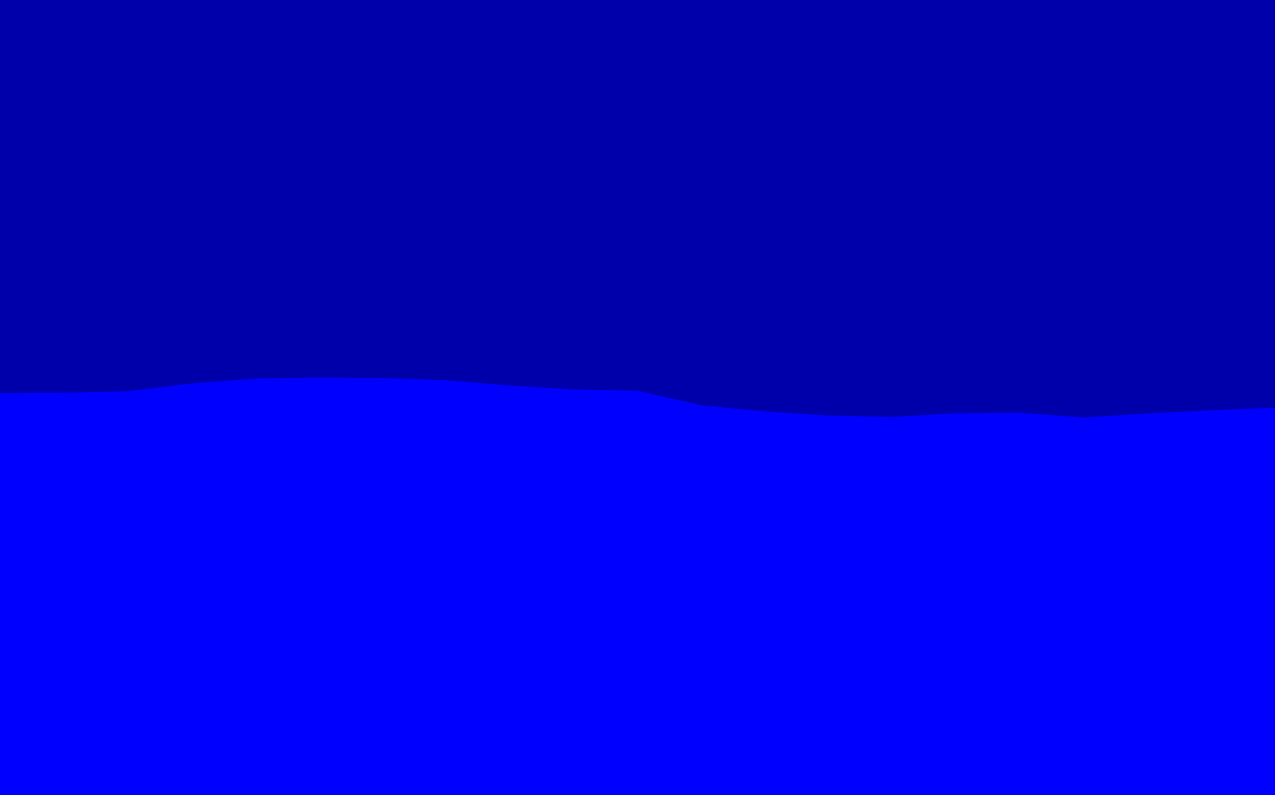
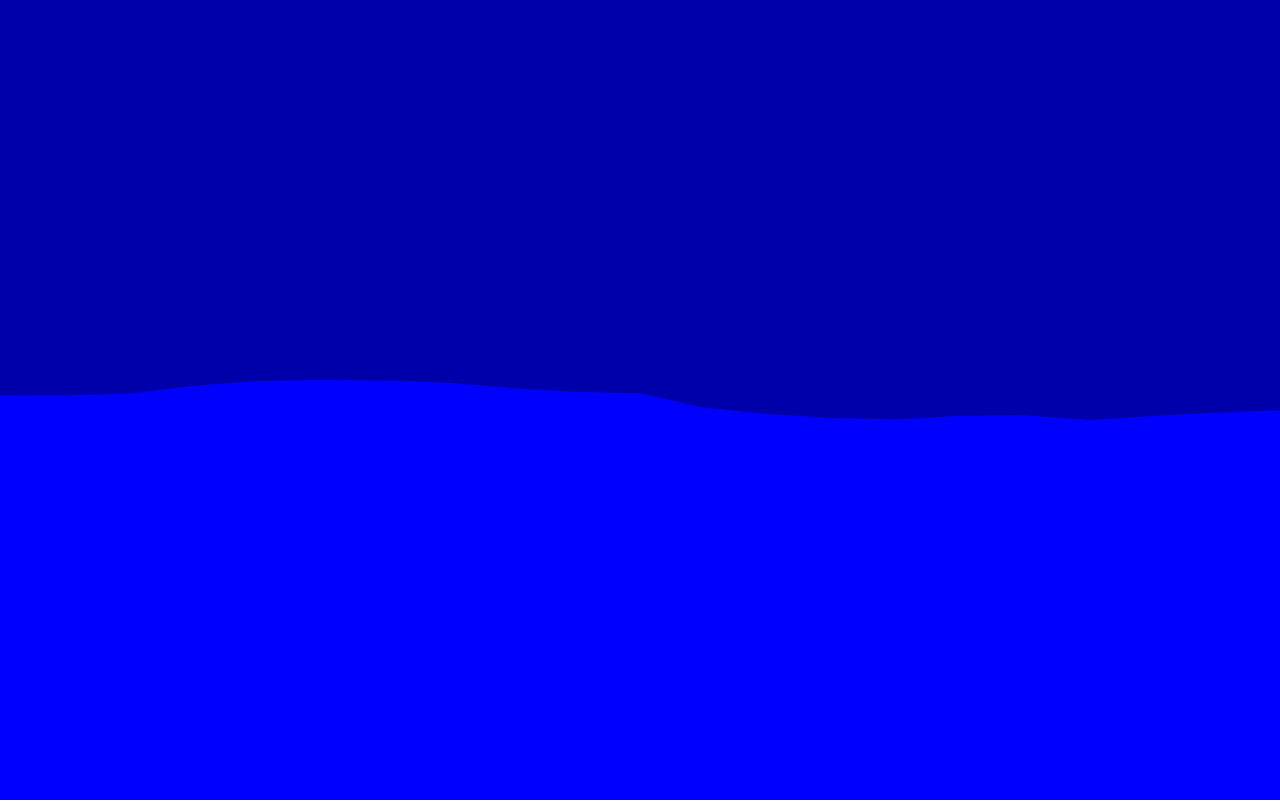
Before and after one commit to RupertBenWiser/quick-water-animation, a website with bundled scripts: page index.html in a window 1280 px wide. Built offline with nearby package versions, Linux system fonts and the light colour scheme.

Commit message:
Make full screen width

```diff
--- a/index.html
+++ b/index.html
@@ -6,7 +6,7 @@
     <meta http-equiv="X-UA-Compatible" content="ie=edge">
     <title>Document</title>
 </head>
-<body style="padding: 0; margin: 0; width: 100vw; height: 100vh;">
+<body style="padding: 0; margin: 0; width: 100vw; height: 100vh; overflow: hidden;">
     <canvas></canvas>
     <script src="dist/index.js"></script>
 </body>
--- a/src/index.ts
+++ b/src/index.ts
@@ -18,8 +18,8 @@ const addToWater = () => {
 }
 
 const render = () => {
-    canvas.width = document.querySelector('body').offsetWidth - 5;
-    canvas.height = document.querySelector('body').offsetHeight - 5;
+    canvas.width = document.querySelector('body').offsetWidth;
+    canvas.height = document.querySelector('body').offsetHeight;
 
     context2D.clearRect(0, 0, canvas.width, canvas.height);
 
```
